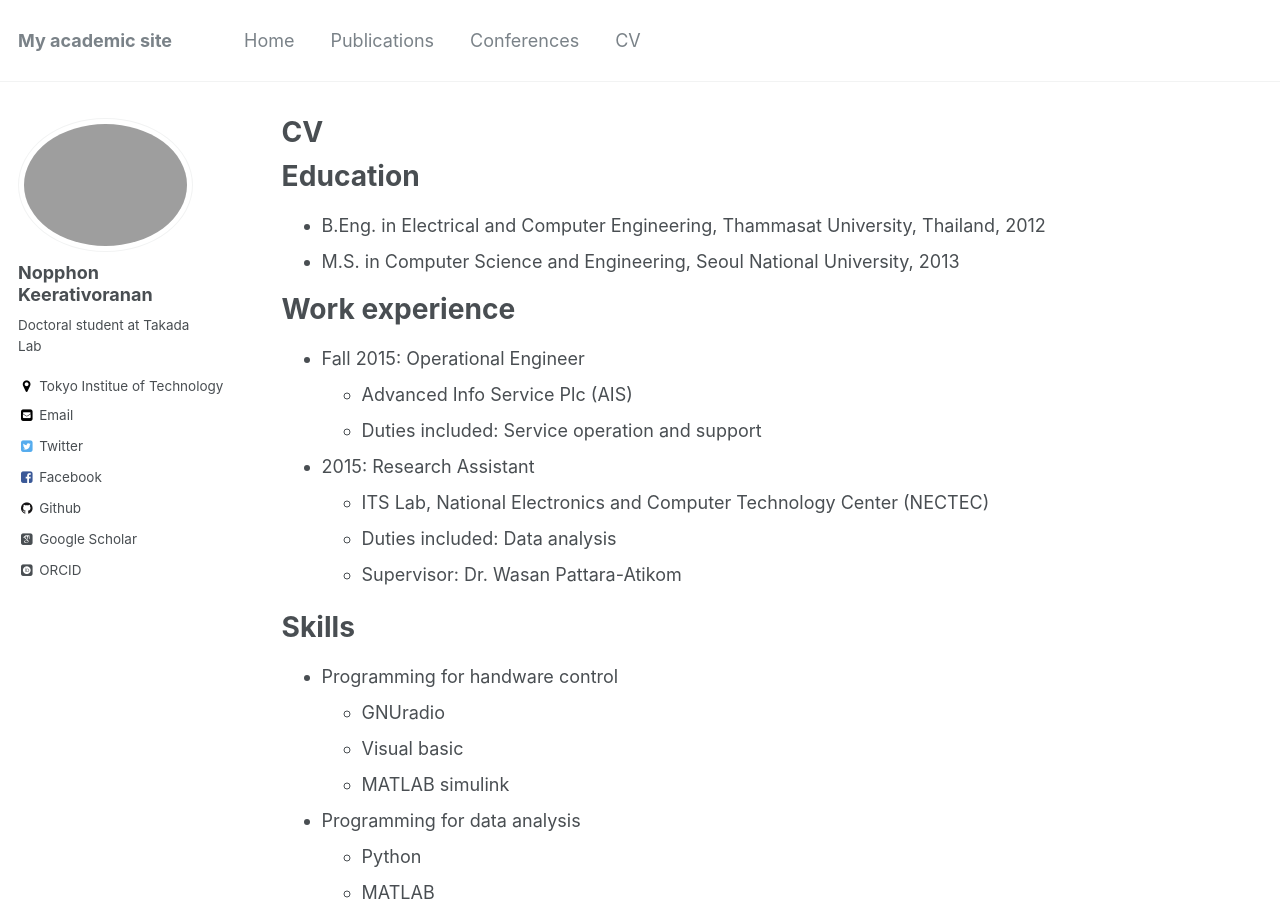
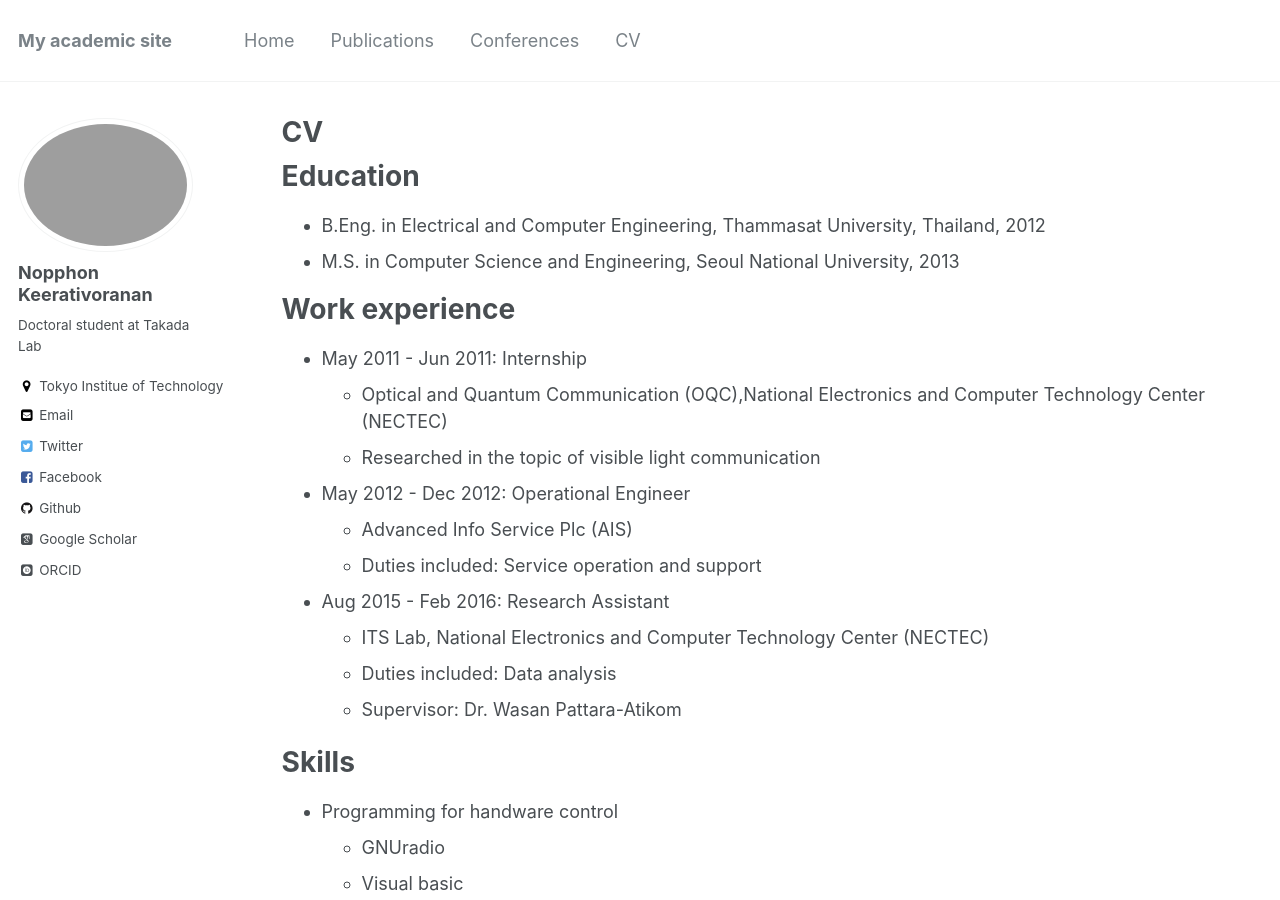
Before and after one commit to KeNopphon/KeNopphon.github.io, a Jekyll site: the page built from _pages/cv.md, in a window 1280 px wide and 900 px high. Built offline with Jekyll 4.4.1, drawn with Linux system fonts in a browser that asks for light colours; some web fonts are replaced; some of the changed text lies outside the part shown.

Commit message:
updated contents

```diff
--- a/_pages/cv.md
+++ b/_pages/cv.md
@@ -17,12 +17,15 @@ Education
 
 Work experience
 ======
-* Fall 2015: Operational Engineer
+* May 2011 - Jun 2011: Internship
+  * Optical and Quantum Communication (OQC),National Electronics and Computer Technology Center (NECTEC)
+  * Researched in the topic of visible light communication
+
+* May 2012 - Dec 2012: Operational Engineer
   * Advanced Info Service Plc [(AIS)](http://www.ais.co.th/en/)
   * Duties included: Service operation and support
 
-
-* 2015: Research Assistant
+* Aug 2015 - Feb 2016: Research Assistant
   * [ITS Lab](https://wapst7.wixsite.com/traffy), National Electronics and Computer Technology Center (NECTEC)
   * Duties included: Data analysis
   * Supervisor: Dr. Wasan Pattara-Atikom
@@ -59,13 +62,13 @@ Publications
     {% include archive-single-cv.html %}
   {% endfor %}</ul>
 
-Talks
+Workshops and Conferences
 ======
   <ul>{% for post in site.talks %}
     {% include archive-single-talk-cv.html %}
   {% endfor %}</ul>
-<!--
-Teaching
+
+<!-- Teaching
 ======
   <ul>{% for post in site.teaching %}
     {% include archive-single-cv.html %}
@@ -73,5 +76,4 @@ Teaching
 
 Service and leadership
 ======
-* Currently signed in to 43 different slack teams
- -->
+* Currently signed in to 43 different slack teams -->
```
Also changed, not shown: _pages/about.md (+1 -1 lines).
